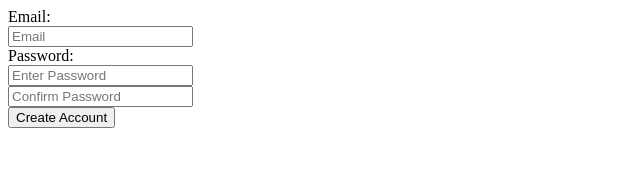
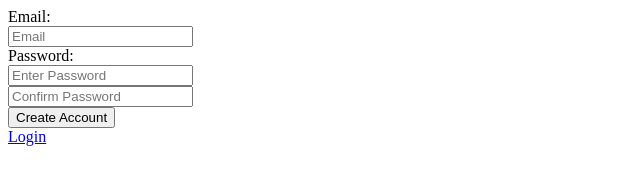
Before and after one commit to sdmalek44/whats_for_dinner_fe, a website: page new_user.html in a window 1280 px wide. Shown: the full height of the page, 0-640 px from the left. Drawn offline with Linux system fonts and the light colour scheme.

Commit message:
Add anchor to index from new user page

```diff
--- a/new_user.html
+++ b/new_user.html
@@ -11,7 +11,8 @@
       <div>Password:</div>
       <input type="password" placeholder="Enter Password" id="password-1"><br>
       <input type="password" placeholder="Confirm Password" id="password-2"><br>
-      <button id="new-user">Create Account</button>
+      <button id="new-user">Create Account</button><br>
+      <a href="index.html">Login</a>
     </div>
       <section id="flash"></section>
       <script src="new_user.js"></script>
```
